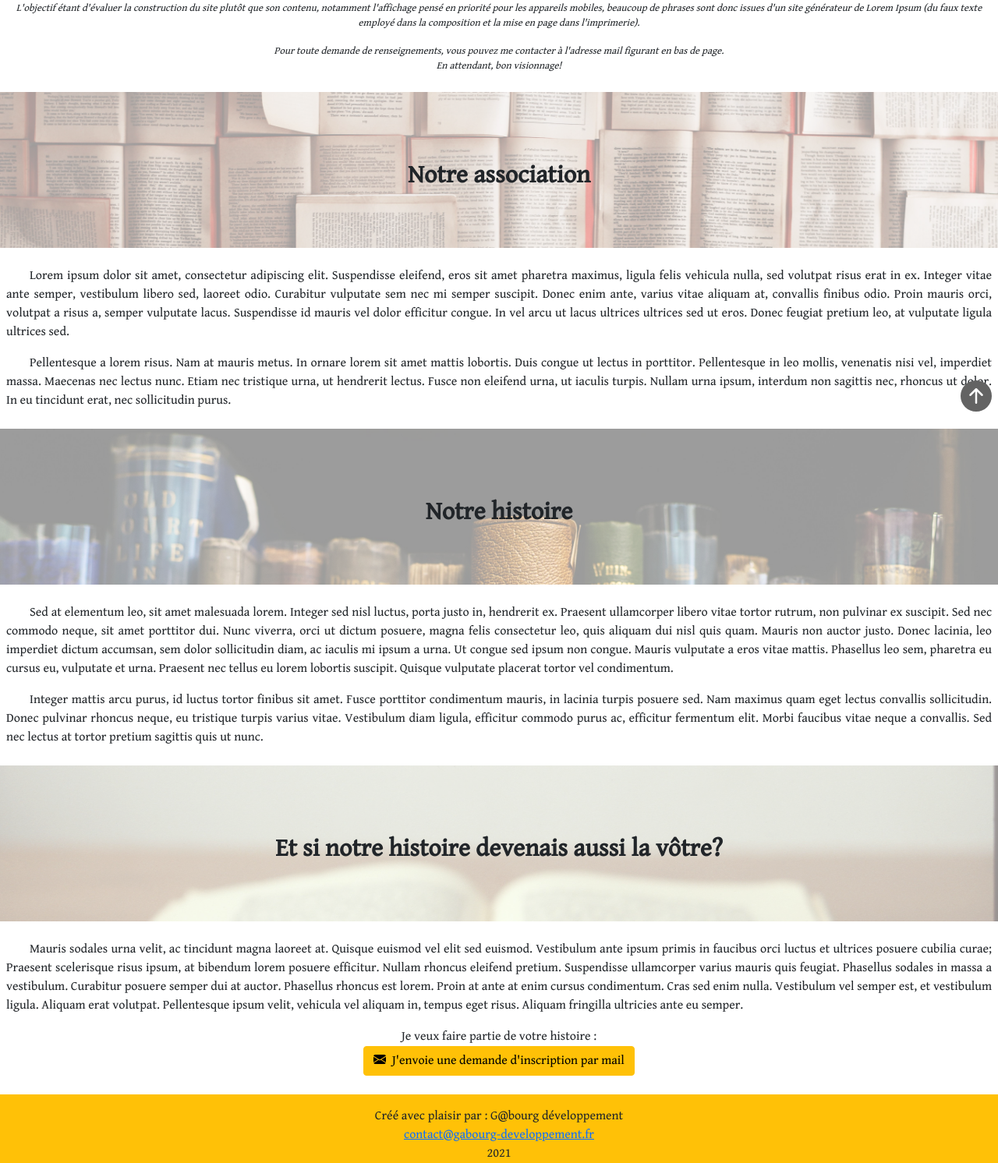
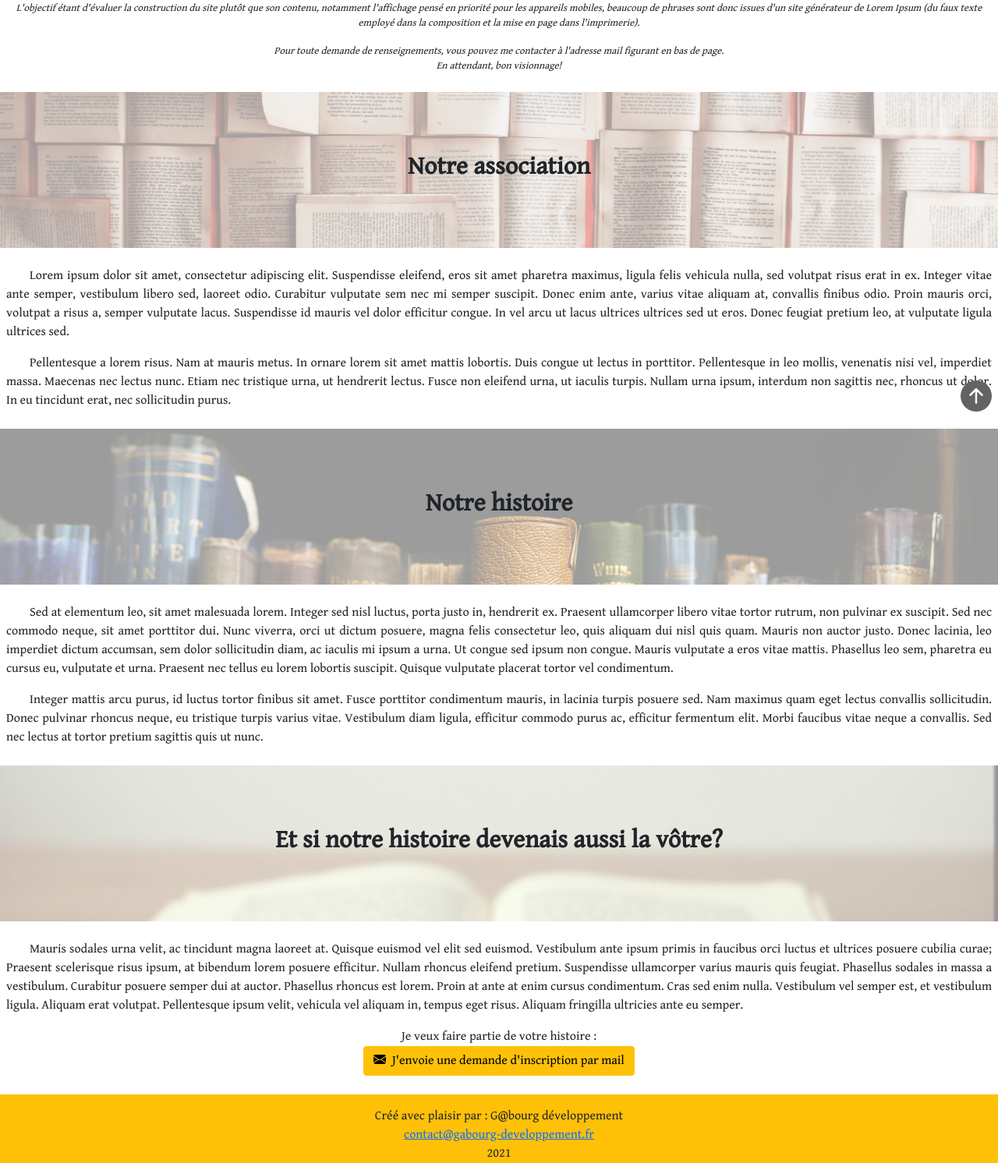
Before and after one commit to Jeremy-gabourg/Evaluation-2-HTML-CSS-Bootstrap, a PHP site: page / in a window 1280 px wide. Shown: the part 264-1756 px from the top of the page at 78% size. Run offline with PHP 8.4, Linux system fonts and the light colour scheme.

Commit message:
FIX : improve layout of background-images on homepage

```diff
--- a/accueil.html
+++ b/accueil.html
@@ -65,9 +65,11 @@
       </article>
       <article>
         <div class="overflow-hidden conteneur_image_titre my-4">
-          <img src="./Medias/open-books.jpg" alt="photo livres ouvert" class="img-fluid image_acceuil">
-          <div class="titre">
-            <h2 class="d-flex align-items-center justify-content-center fw-bold">Notre association</h2>
+          <img src="./Medias/open-books.jpg" alt="photo livres ouvert" class="img-fluid image_accueil">
+          <div class="titre-conteneur">
+            <div class="titre d-flex align-items-center justify-content-center">
+              <h2 class="fw-bold text-center">Notre association</h2>
+            </div>
           </div>
         </div>
         <div class="mx-2 texte_explicatif">
@@ -87,9 +89,11 @@
         <div class="overflow-hidden conteneur_image_titre my-4">
           <img src="./Medias/classic-and-rare-books.jpg"
           alt="Photo femme ouvre un livre"
-          class="img-fluid image_acceuil">
-          <div class="titre">
-            <h2 class="d-flex align-items-center justify-content-center fw-bold">Notre histoire</h2>
+          class="img-fluid image_accueil">
+          <div class="titre-conteneur">
+            <div class="titre d-flex align-items-center justify-content-center">
+              <h2 class="fw-bold text-center">Notre histoire</h2>
+            </div>
           </div>
         </div>
         <div class="mx-2 texte_explicatif">
@@ -109,9 +113,11 @@
       </article>
       <article>
         <div class="overflow-hidden conteneur_image_titre my-4">
-          <img src="./Medias/open-single-book.jpg" alt="Photo d'un livre ouvert" class="img-fluid image_acceuil">
-          <div class="titre">
-            <h2 class="d-flex align-items-center justify-content-center fw-bold">Et si notre histoire devenais aussi la vôtre?</h2>
+          <img src="./Medias/open-single-book.jpg" alt="Photo d'un livre ouvert" class="img-fluid image_accueil">
+          <div class="titre-conteneur">
+            <div class="titre d-flex align-items-center justify-content-center">
+              <h2 class="fw-bold text-center">Et si notre histoire devenais aussi la vôtre?</h2>
+            </div>
           </div>
         </div>
         <div class="mx-2 texte_explicatif">
--- a/web/style.css
+++ b/web/style.css
@@ -28,7 +28,8 @@ body{
   height: 200px;
   z-index: 1;
 }
-.image_acceuil{
+
+.image_accueil{
   position: absolute;
   min-height: 200px;
   opacity: 0.45;
@@ -36,11 +37,16 @@ body{
   left: 0;
 }
 
-.titre{
+.titre-conteneur{
   position: absolute;
   width: 100%;
-  top: 44%;
+  height: 100%;
   z-index: 2;
+}
+
+.titre{
+  height: 200px;
+  width: 100%;
 }
 
 /*Couleurs de remplissage et de contour des étoiles de note des pages de critique*/
```
